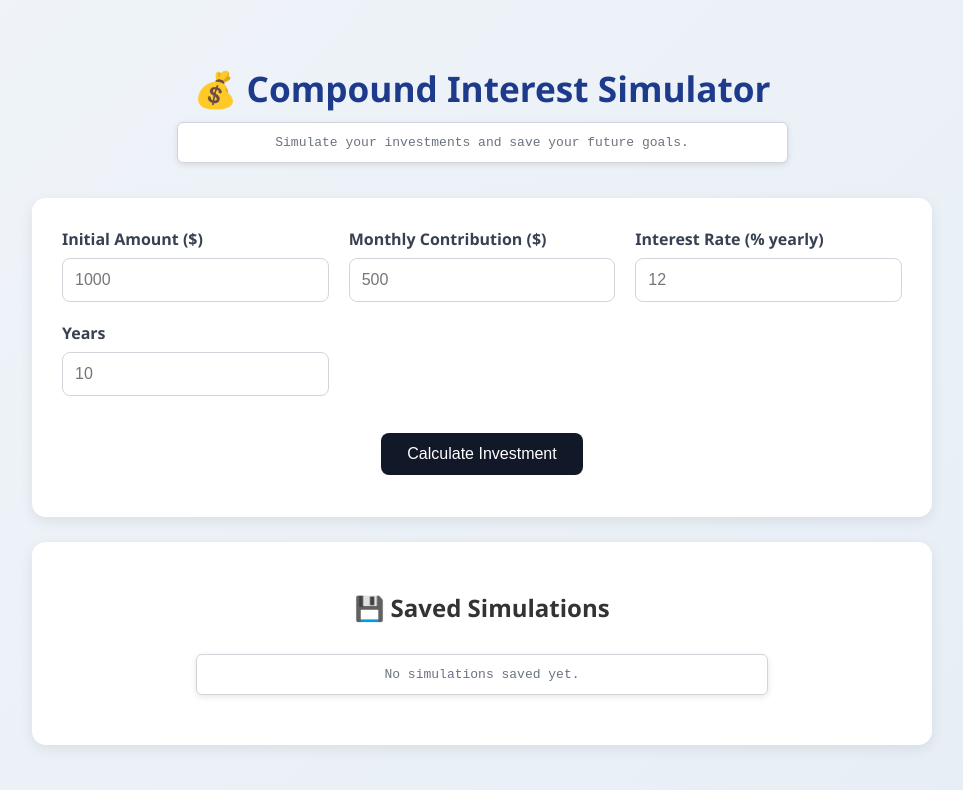
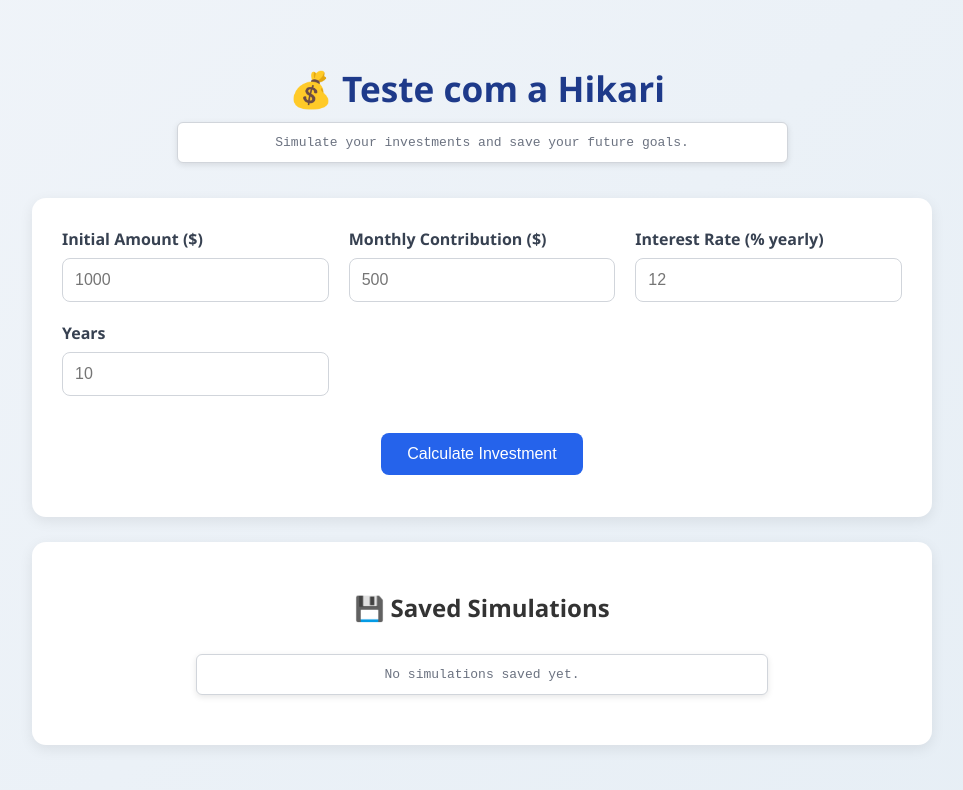
Before and after one commit to Mauricio-Camilo-AWS-Projects/s3-frontend, a website: page src/index.html in a window 1280 px wide. Shown: the whole page, without its empty margins (158-1121 px from the left). Drawn offline with Linux system fonts and the light colour scheme.

Commit message:
teste com a Hikari

```diff
--- a/src/index.html
+++ b/src/index.html
@@ -9,7 +9,7 @@
 <body>
 
   <div class="container">
-    <h1>💰 Compound Interest Simulator</h1>
+    <h1>💰 Teste com a Hikari</h1>
     <p class="subtitle">
       Simulate your investments and save your future goals.
     </p>
--- a/src/styles.css
+++ b/src/styles.css
@@ -23,7 +23,8 @@ body {
     text-align: center;
     font-size: 2.4rem;
     color: #1e3a8a;
-    margin-bottom: 10px;
+    margin-right: 10px;
+    /* margin-top: 200px; */
   }
 
   .subtitle {
@@ -200,8 +201,8 @@ body {
   }
 
   button {
-    /* background: #2563eb; */
-    background: #111827;
+    background: #2563eb;
+    /* background: #111827; */
     color: white;
     border: none;
     padding: 12px 26px;
```
